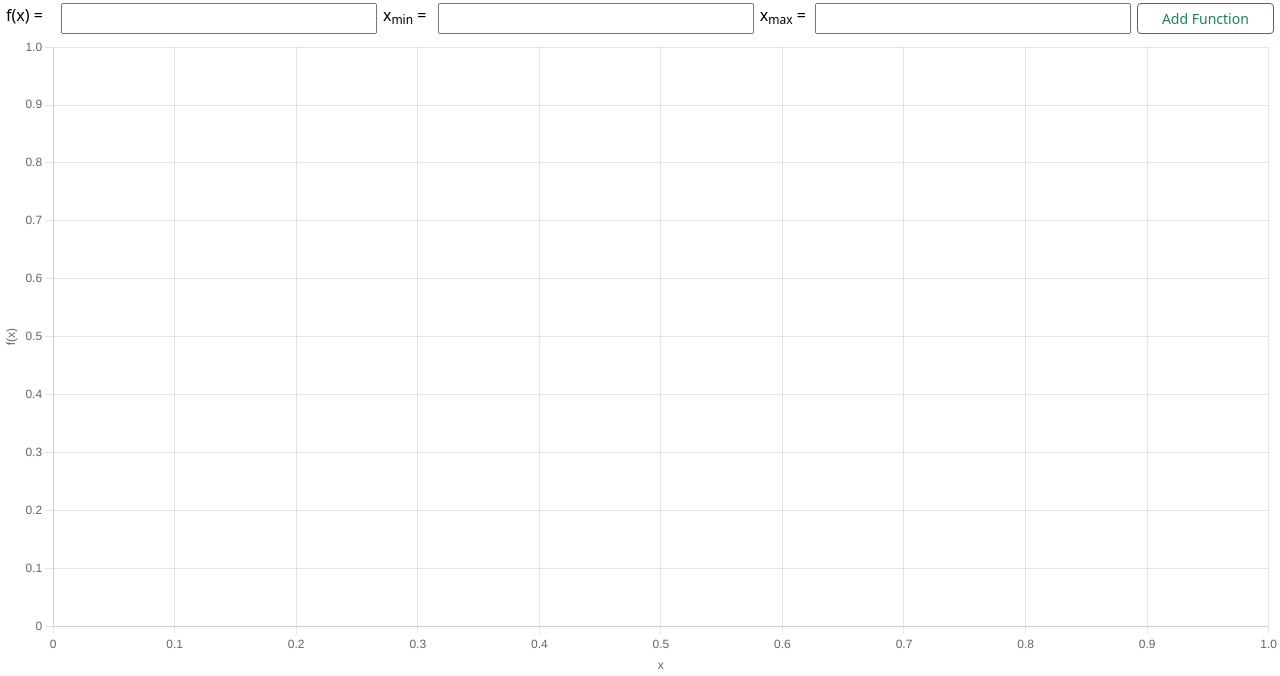
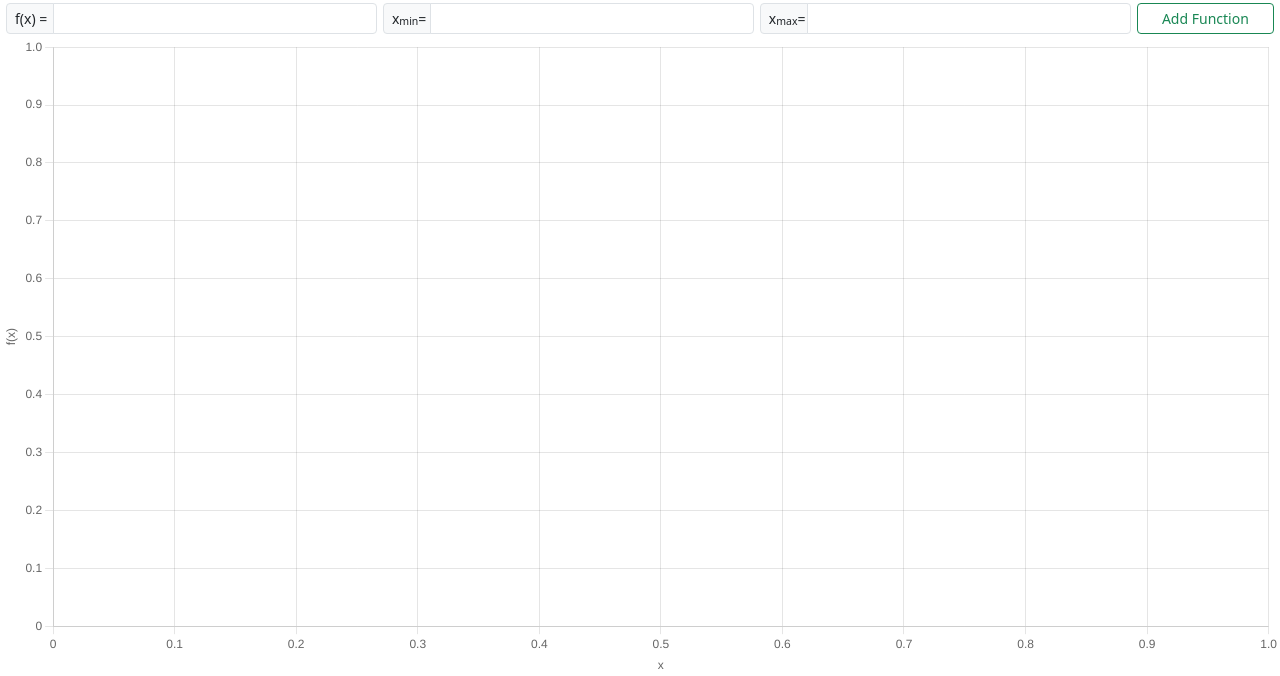
Before and after one commit to af0liveira/funplotter, a Flask app: page / in a window 1280 px wide. Shown: the part 58-734 px from the top of the page. Run offline with Flask 3, Linux system fonts and the light colour scheme.

Commit message:
WIP: Bootstrap forms

```diff
--- a/app/templates/index.html
+++ b/app/templates/index.html
@@ -28,17 +28,17 @@
       {% for function, edit_form in functions | zip(edit_forms) %}
         <form class="fn-form" action="{{ url_for('index') }}" method="post" novalidate>
           {{ edit_form.hidden_tag() }}
-          <div class="fn-form__function">
-            {{ edit_form.function.label(class_="fn-form__function-label") }}
-            {{ edit_form.function(value=function['label'], class_="fn-form__function-input")}}
+          <div class="fn-form__function input-group input-group-sm">
+            {{ edit_form.function.label(class_="fn-form__function-label input-group-text") }}
+            {{ edit_form.function(value=function['label'], class_="fn-form__function-input form-control form-control-sm")}}
           </div>
-          <div class="fn-form__xval">
-            {{ edit_form.xMin.label(class_="fn-form__xval-label") }}
-            {{ edit_form.xMin(value=function['x_min'], class_="fn-form__xval-input") }}
+          <div class="fn-form__xval input-group input-group-sm">
+            {{ edit_form.xMin.label(class_="fn-form__xval-label input-group-text") }}
+            {{ edit_form.xMin(value=function['x_min'], class_="fn-form__xval-input form-control form-control-sm") }}
           </div>
-          <div class="fn-form__xval">
-            {{ edit_form.xMax.label(class_="fn-form__xval-label") }}
-            {{ edit_form.xMax(value=function['x_max'], class_="fn-form__xval-input") }}
+          <div class="fn-form__xval input-group input-group-sm">
+            {{ edit_form.xMax.label(class_="fn-form__xval-label input-group-text") }}
+            {{ edit_form.xMax(value=function['x_max'], class_="fn-form__xval-input form-control form-control-sm") }}
           </div>
           <div class="fn-form__buttons">
             {{ edit_form.update(class_="fn-form__btn-update btn btn-outline-primary btn-sm") }}
@@ -56,25 +56,25 @@
     <div class="fn-add" id="fn-add">
       <form class="fn-form" id="fn-form" action="{{ url_for('index') }}" method="post" novalidate>
         {{ add_form.hidden_tag() }}
-        <div class="fn-form__function">
-          {{ add_form.function.label(class_="fn-form__function-label") }}
-          {{ add_form.function(class_="fn-form__function-input") }}
+        <div class="fn-form__function input-group input-group-sm">
+          {{ add_form.function.label(class_="fn-form__function-label input-group-text") }}
+          {{ add_form.function(class_="fn-form__function-input form-control form-control-sm") }}
           {% for error in add_form.function.errors %}
           <br>
           <span class="fn-form__errors">{{ error }}</span>
           {% endfor %}
         </div>
-        <div class="fn-form__xval">
-          {{ add_form.xMin.label(class_="fn-form__xval-label") }}
-          {{ add_form.xMin(class_="fn-form__xval-input") }}
+        <div class="fn-form__xval input-group input-group-sm">
+          {{ add_form.xMin.label(class_="fn-form__xval-label input-group-text") }}
+          {{ add_form.xMin(class_="fn-form__xval-input form-control form-control-sm") }}
           {% for error in add_form.xMin.errors %}
           <br>
           <span class="fn-form__errors">{{ error }}</span>
           {% endfor %}
         </div>
-        <div class="fn-form__xval">
-          {{ add_form.xMax.label(class_="fn-form__xval-label") }}
-          {{ add_form.xMax(class_="fn-form__xval-input") }}
+        <div class="fn-form__xval input-group input-group-sm">
+          {{ add_form.xMax.label(class_="fn-form__xval-label input-group-text") }}
+          {{ add_form.xMax(class_="fn-form__xval-input form-control form-control-sm") }}
           {% for error in add_form.xMax.errors %}
           <br>
           <span class="fn-form__errors">{{ error }}</span>
```
